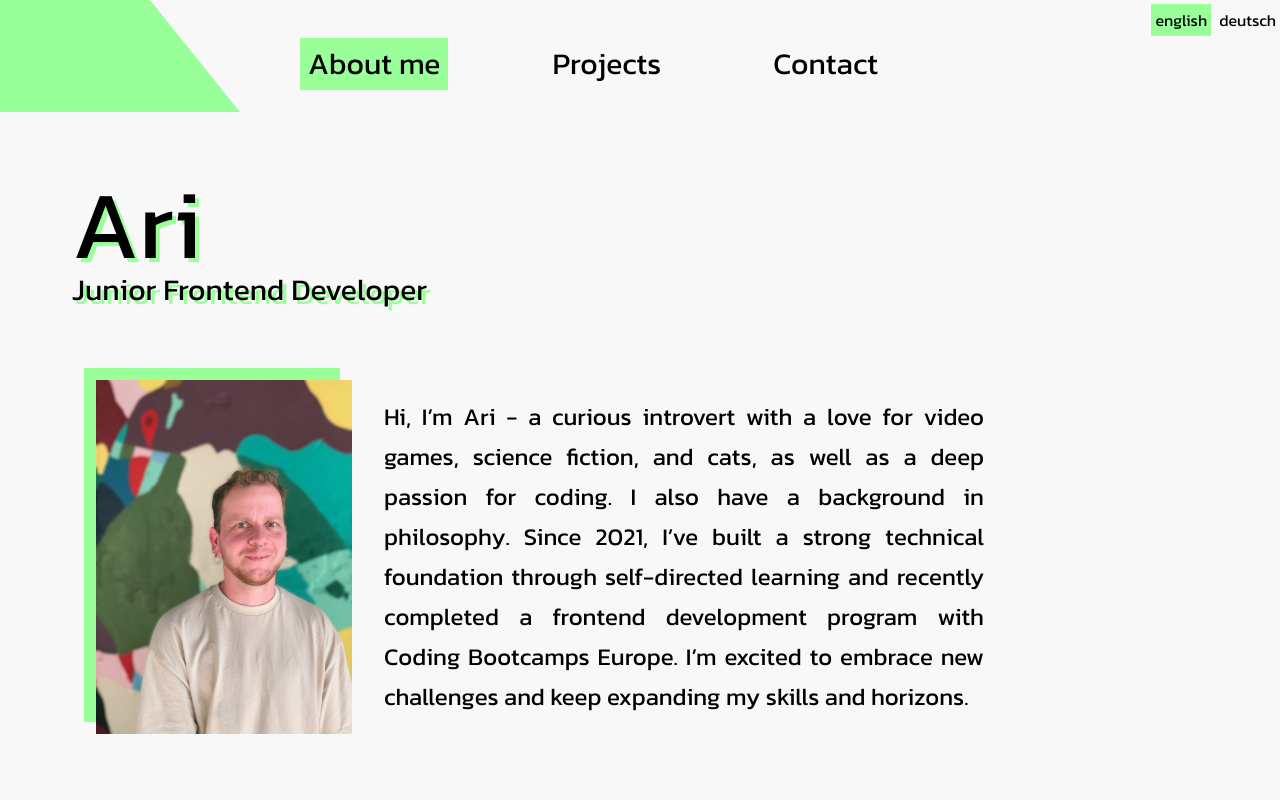
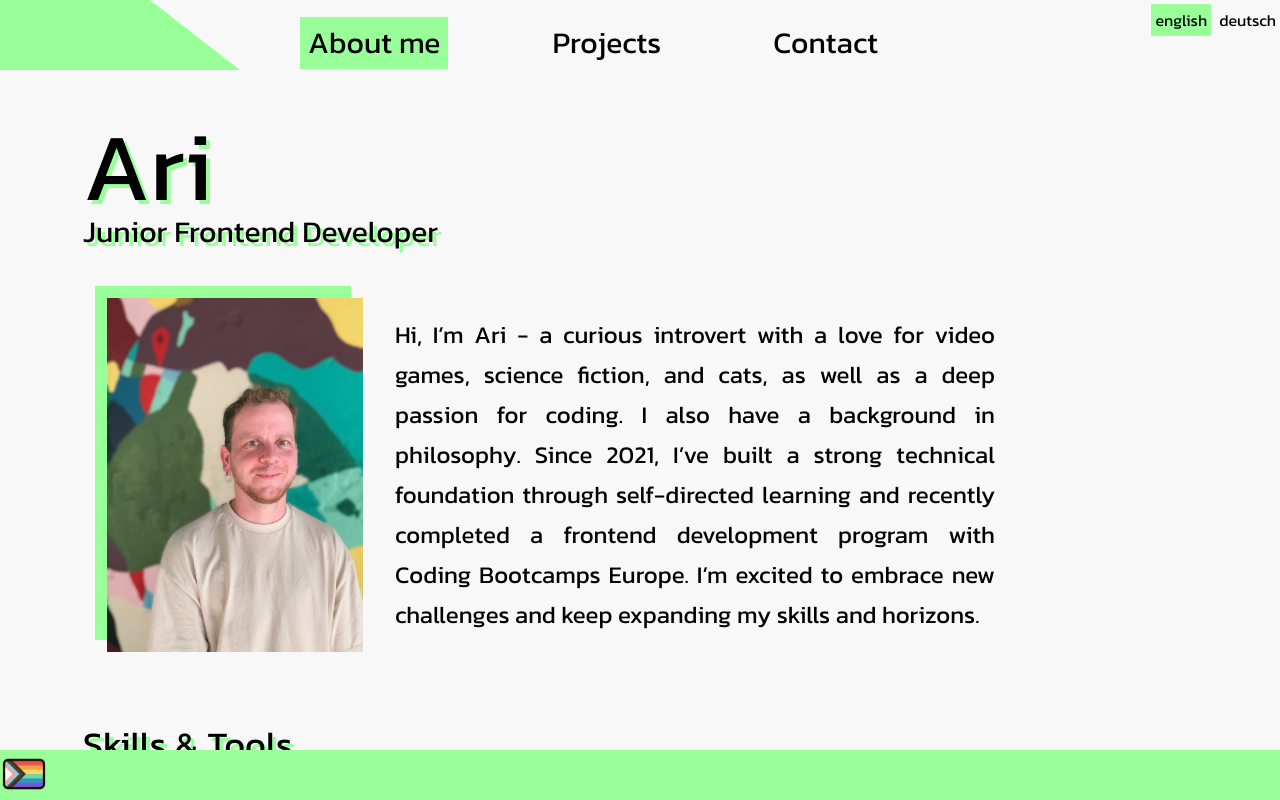
Before and after one commit to Artromi/Portfolio, a Vue app: page /about#/about in a window 1280 px wide. Shown: the top 800 px of the page. Built offline with nearby package versions, Linux system fonts and the light colour scheme.

Commit message:
fix: layout to h-screen

```diff
--- a/src/App.vue
+++ b/src/App.vue
@@ -1,10 +1,10 @@
 <template>
-  <div class="min-h-screen relative overflow-auto">
+  <div class="overflow-hidden h-screen grid grid-rows-[70px,auto,50px]">
     <NavigationBar />
-    <main class="my-16 mx-auto pb-12 px-8 max-w-[1200px]">
+    <main class="mt-12 mx-auto px-8 max-w-[1200px] overflow-auto">
       <RouterView />
     </main>
-    <footer class="bg-mintGreen-100 h-12 w-full absolute bottom-0">
+    <footer class="bg-mintGreen-100 w-full">
       <img class="w-12" src="@/assets/images/progress.png" alt="" />
     </footer>
   </div>
--- a/src/components/NavigationBar.vue
+++ b/src/components/NavigationBar.vue
@@ -1,6 +1,6 @@
 <template>
-  <div class="$attr">
-    <div class="flex items-center h-auto sm:h-28 bg-offWhite-100">
+  <div>
+    <div class="flex items-center bg-offWhite-100 h-full">
       <div class="triangle hidden md:block"></div>
       <nav class="flex flex-col sm:flex-row sm:gap-24 text-3xl text-black pt-4">
         <button
--- a/src/views/AboutView.vue
+++ b/src/views/AboutView.vue
@@ -5,7 +5,7 @@
       <h2 class="text-3xl text-shadow">{{ $t('titles.job') }}</h2>
     </div>
 
-    <div class="flex flex-wrap gap-8 mt-12 items-center overflow-hidden p-6">
+    <div class="flex flex-wrap gap-8 mt-6 items-center overflow-hidden p-6">
       <img
         class="max-w-64 w-full sm:w-auto"
         style="box-shadow: -12px -12px #99ff99"
--- a/src/views/ProjectsView.vue
+++ b/src/views/ProjectsView.vue
@@ -11,18 +11,18 @@
         >{{ $t('projects.link') }}</a
       >
     </p>
-    <div class="relative">
+    <div class="relative mb-12">
       <button
         class="absolute top-1/2 text-xl hover:bg-mintGreen-100 hover:bg-opacity-50 p-4"
         @click="changeSlides(-1, 'volo')"
       >
         &#10094;
       </button>
-      <img class="volo-slides w-full" src="@/assets/images/volo1.png" />
-      <img class="volo-slides w-full hidden" src="@/assets/images/volo2.png" />
-      <img class="volo-slides w-full hidden" src="@/assets/images/volo6.png" />
-      <img class="volo-slides w-full hidden" src="@/assets/images/volo4.png" />
-      <img class="volo-slides w-full hidden" src="@/assets/images/volo5.png" />
+      <img class="volo-slides w-max-full" src="@/assets/images/volo1.png" />
+      <img class="volo-slides w-max-full hidden" src="@/assets/images/volo2.png" />
+      <img class="volo-slides w-max-full hidden" src="@/assets/images/volo6.png" />
+      <img class="volo-slides w-max-full hidden" src="@/assets/images/volo4.png" />
+      <img class="volo-slides w-max-full hidden" src="@/assets/images/volo5.png" />
       <button
         class="absolute top-1/2 right-0 text-xl hover:bg-mintGreen-100 hover:bg-opacity-50 p-4"
         @click="changeSlides(+1, 'volo')"
```
Also changed, not shown: src/assets/main.css (+0 -15 lines).
